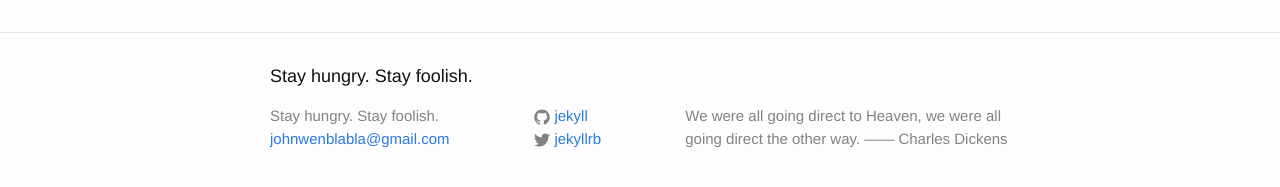
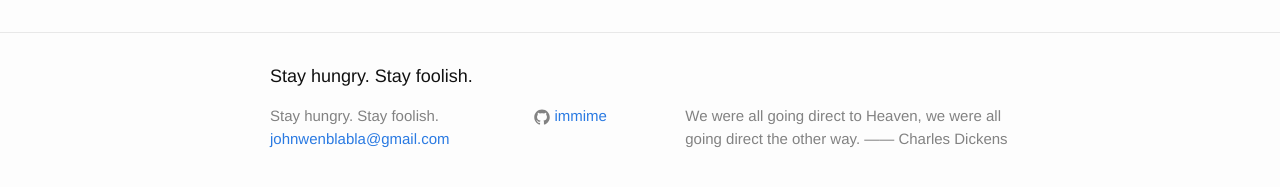
Before and after one commit to immime/immime.github.io, a Jekyll site: the page built from index.html, in a window 1280 px wide. Shown: the part 354-541 px from the top of the page. Built offline with Jekyll 4.4.1, drawn with Linux system fonts in a browser that asks for light colours.

Commit message:
add github-pages support by add Gemfile

```diff
--- /dev/null
+++ b/Gemfile
@@ -0,0 +1 @@
+gem 'github-pages'
--- a/_config.yml
+++ b/_config.yml
@@ -4,9 +4,9 @@
 description: > # this means to ignore newlines until "baseurl:"
   We were all going direct to Heaven, we were all going direct the other way. —— Charles Dickens
 baseurl: "" # the subpath of your site, e.g. /blog/
-url: "http://yourdomain.com" # the base hostname & protocol for your site
-twitter_username: jekyllrb
-github_username:  jekyll
+url: "http://immime.github.io" # the base hostname & protocol for your site
+# twitter_username: jekyllrb
+github_username:  immime
 
 # Build settings
 markdown: kramdown
```
Also changed, not shown: Gemfile.lock (added), 1 other file.
